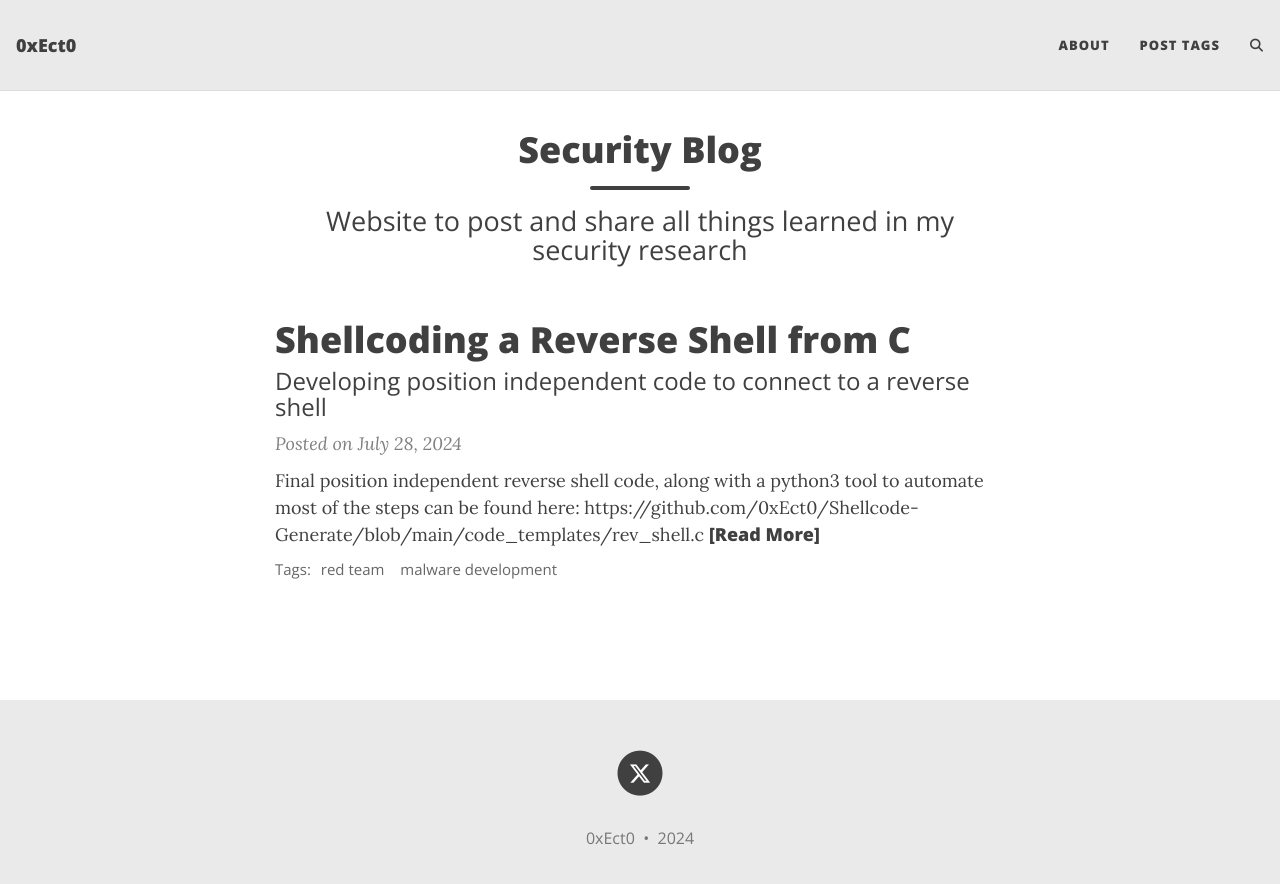
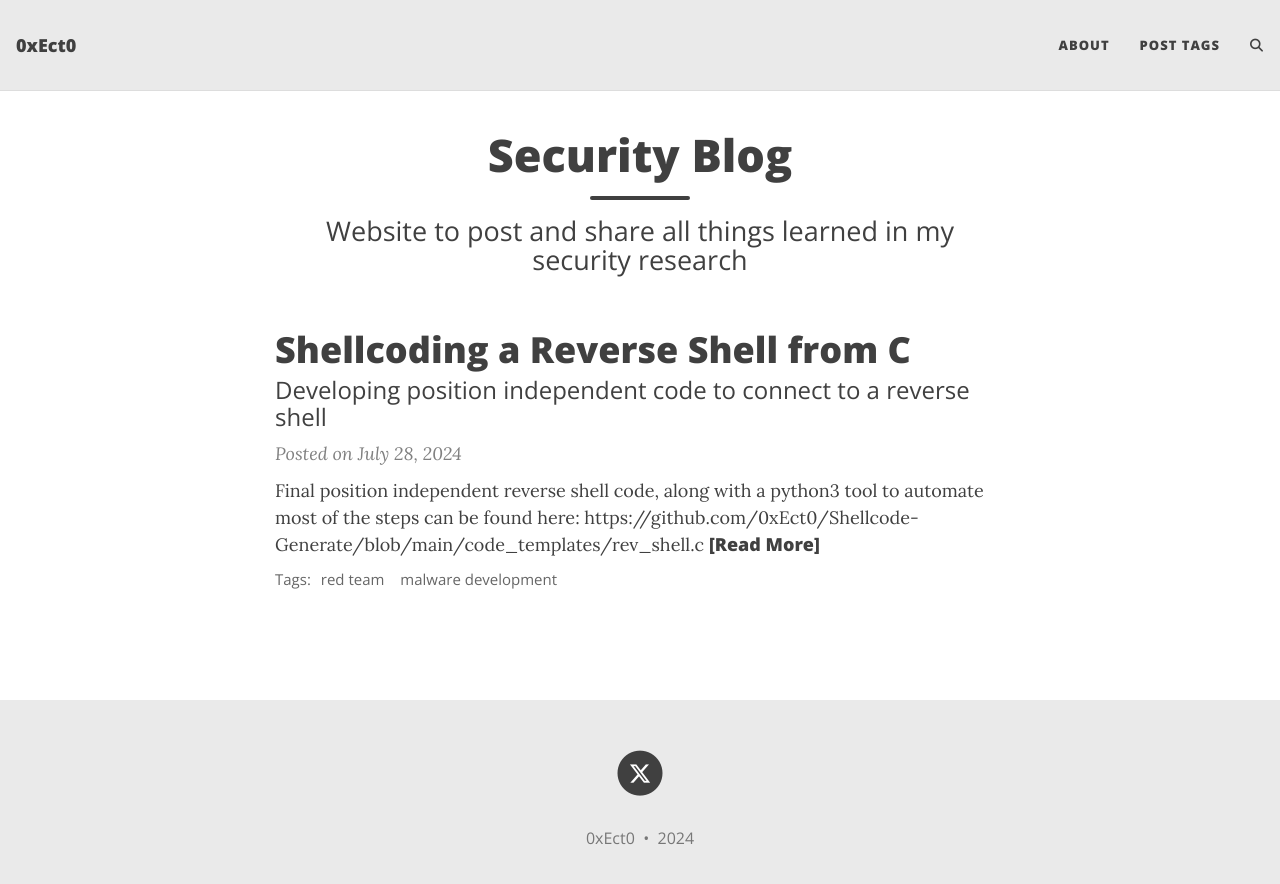
Before and after one commit to 0xEct0/0xEct0.github.io, a Jekyll site: the page built from index.html, in a window 1280 px wide. Shown: the top 884 px of the page. Built offline with Jekyll 4.4.1, drawn with Linux system fonts in a browser that asks for light colours; the list of posts is cut into pages by our own code; comment, search, counter and statistics services are not loaded.

Commit message:
changed header.html

```diff
--- a/_includes/header.html
+++ b/_includes/header.html
@@ -25,7 +25,7 @@
         <div class="{{ include.type }}-heading">
 
           <!-- Slightly changed this with the style tag -->
-          <h1 style="font-size: 2em;">{% if page.title %}{{ page.title | strip_html }}{% else %}<br/>{% endif %}</h1>
+          <h1 style="font-size: 2.5em;">{% if page.title %}{{ page.title | strip_html }}{% else %}<br/>{% endif %}</h1>
 
           {% if page.subtitle %}
             {% if include.type == "page" %}
```
